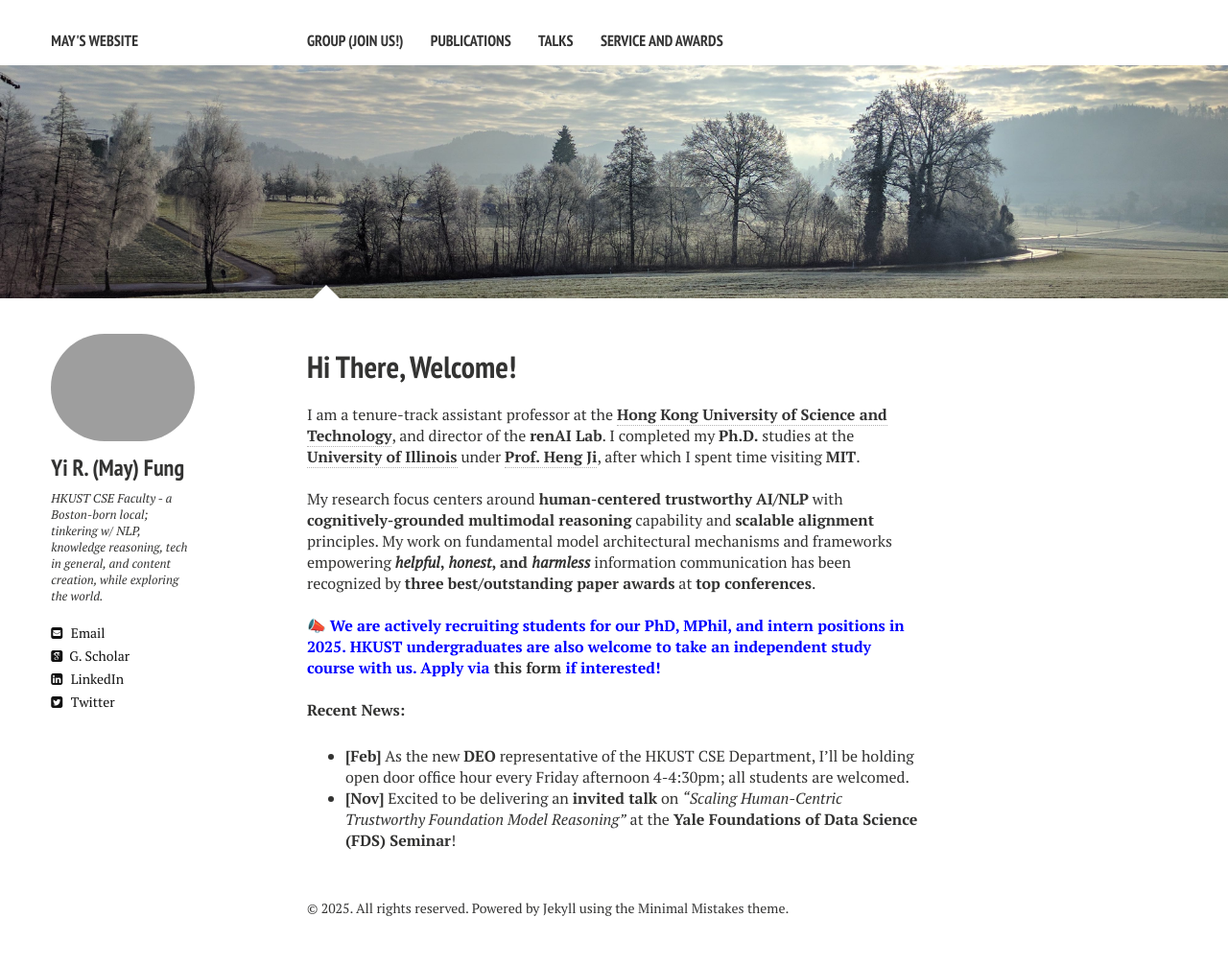
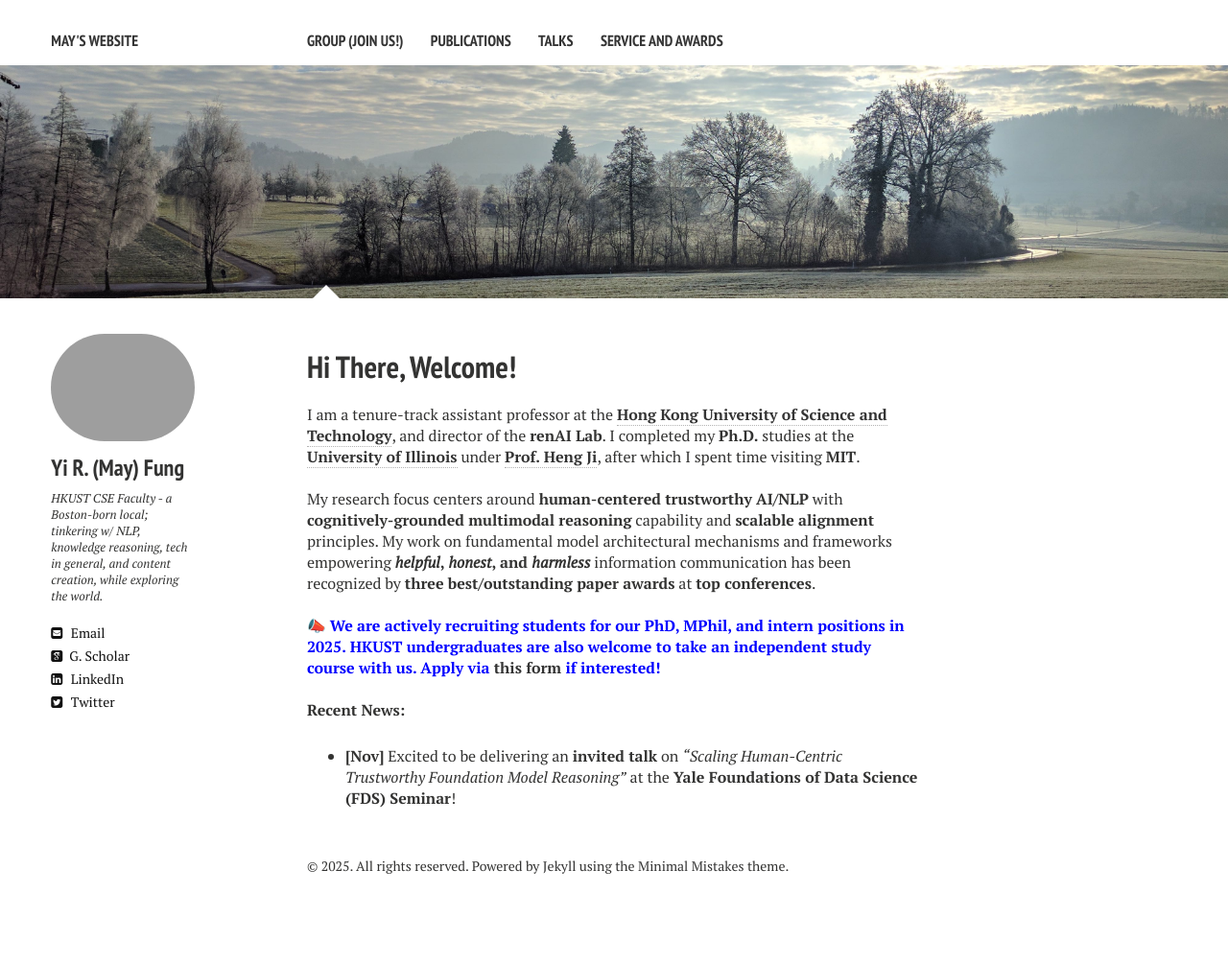
Before and after one commit to mayrfung/mayrfung.github.io, a Jekyll site: the page built from index.md, in a window 1280 px wide. Shown: the whole page at 96% size. Built offline with Jekyll 4.4.1, drawn with Linux system fonts in a browser that asks for light colours; nearby versions of some CDN libraries; after the commit the page ends 961 px from its top, so only the background shows below that.

Commit message:
Update index.md

```diff
--- a/index.md
+++ b/index.md
@@ -16,6 +16,4 @@ My research focus centers around <b>human-centered trustworthy AI/NLP</b> with <
 <br>
 <b>Recent News:</b>
 <br>
-* <b>[Feb]</b> As the new <b>DEO</b> representative of the HKUST CSE Department, I'll be holding open door office hour every Friday afternoon 4-4:30pm; all students are welcomed.
-<br>
 * <b>[Nov]</b> Excited to be delivering an <b>invited talk</b> on <i>"Scaling Human-Centric Trustworthy Foundation Model Reasoning"</i> at the <b>Yale Foundations of Data Science (FDS) Seminar</b>!
```
